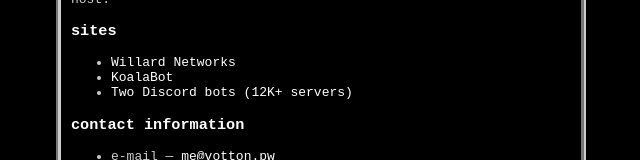
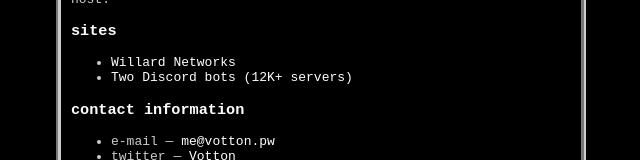
Before and after one commit to VottonDev/vottondev.github.io, a Next.js app: page / in a window 1280 px wide. Shown: the part 206-366 px from the top of the page, without its empty margins (319-959 px from the left). Built offline with nearby package versions, Linux system fonts and the light colour scheme.

Commit message:
Remove KoalaBot

```diff
--- a/pages/index.js
+++ b/pages/index.js
@@ -67,9 +67,6 @@
           <a href="https://willard.network">Willard Networks</a>
         </li>
         <li>
-          <a href="https://koalabot.uk">KoalaBot</a>
-        </li>
-        <li>
           <a href="https://top.gg/user/3553584536979439616">
             Two Discord bots (12K+ servers)
           </a>
```
